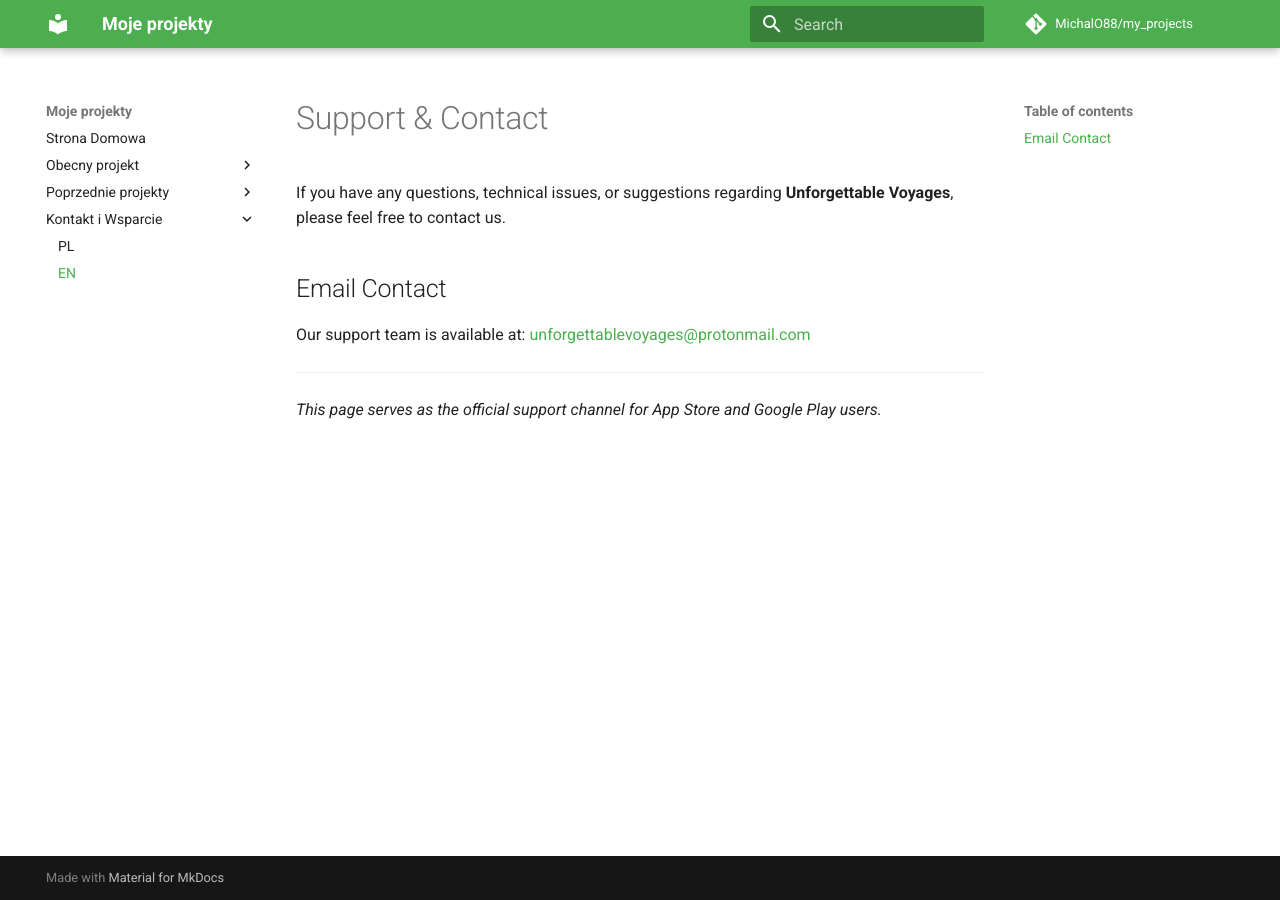
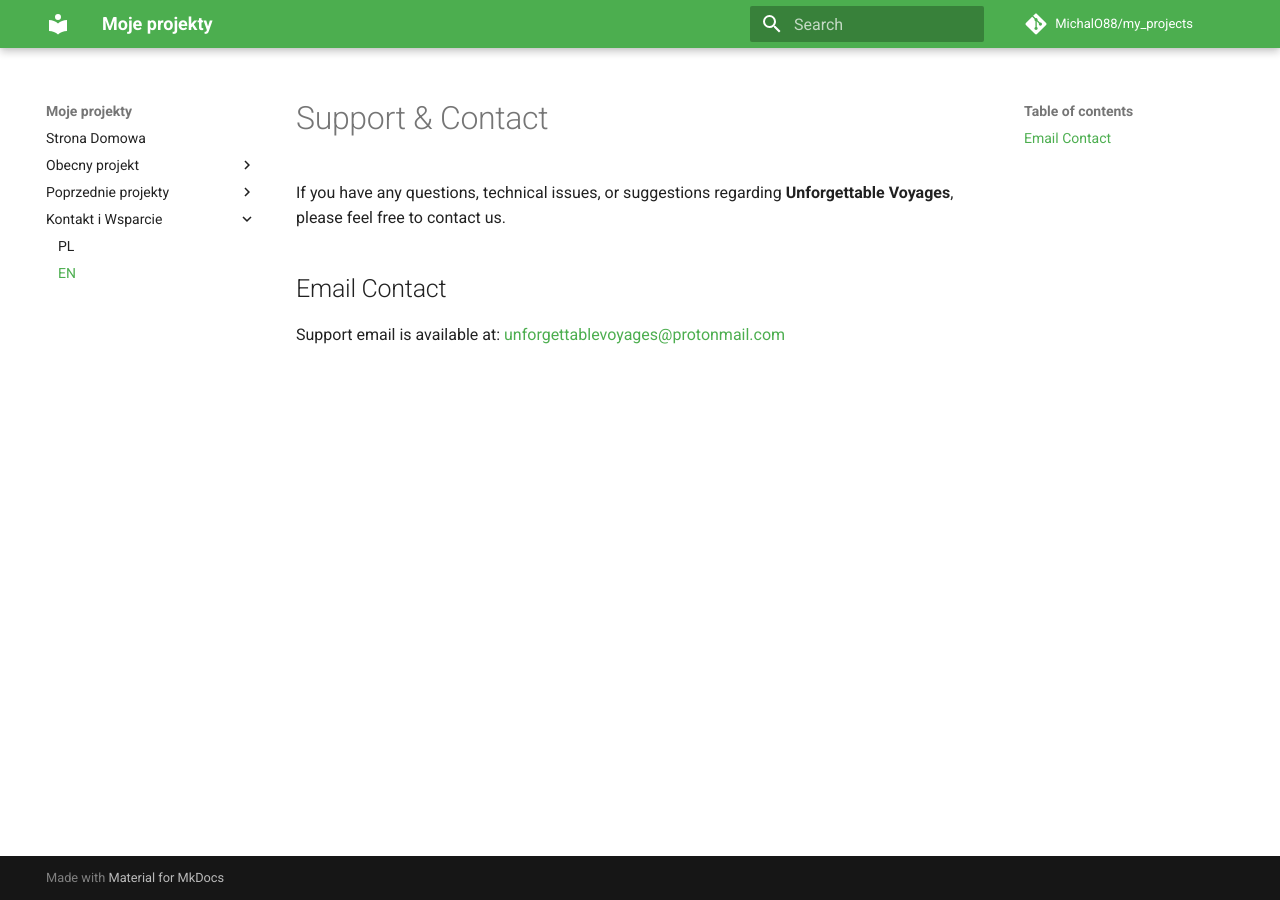
Before and after one commit to MichalO88/my_projects, an MkDocs documentation site: the page built from docs/support_en.md, in a window 1280 px wide. Built offline with MkDocs 1.6.1 and Material for MkDocs 9.7.7, drawn with Linux system fonts in a browser that asks for light colours; comment, search, counter and statistics services are not loaded.

Commit message:
Update support text and remove official channel info

```diff
--- a/docs/support_en.html
+++ b/docs/support_en.html
@@ -101,7 +101,7 @@
             please feel free to contact us.</p>
 
         <div class="contact-box">
-            <p style="margin-bottom: 5px;">Our support team is available at:</p>
+            <p style="margin-bottom: 5px;">Support email is available at:</p>
             <a href="mailto:unforgettablevoyages@protonmail.com" class="email">unforgettablevoyages@protonmail.com</a>
         </div>
     </div>
--- a/docs/support_en.md
+++ b/docs/support_en.md
@@ -3,8 +3,5 @@
 If you have any questions, technical issues, or suggestions regarding **Unforgettable Voyages**, please feel free to contact us.
 
 ## Email Contact
-Our support team is available at:
+Support email is available at:
 [unforgettablevoyages@protonmail.com](mailto:unforgettablevoyages@protonmail.com)
-
----
-*This page serves as the official support channel for App Store and Google Play users.*
--- a/docs/support_pl.html
+++ b/docs/support_pl.html
@@ -55,7 +55,7 @@
         <p>Jeśli masz jakiekolwiek pytania, problemy techniczne lub sugestie dotyczące aplikacji <strong>Niezapomniane Podróże</strong>, zapraszamy do kontaktu.</p>
 
         <div class="contact-box">
-            <p style="margin-bottom: 5px;">Nasz zespół wsparcia jest dostępny pod adresem:</p>
+            <p style="margin-bottom: 5px;">E-mail wsparcia jest dostępny pod adresem:</p>
             <a href="mailto:unforgettablevoyages@protonmail.com" class="email">unforgettablevoyages@protonmail.com</a>
         </div>
     </div>
```
Also changed, not shown: docs/support.md (+1 -4 lines).
